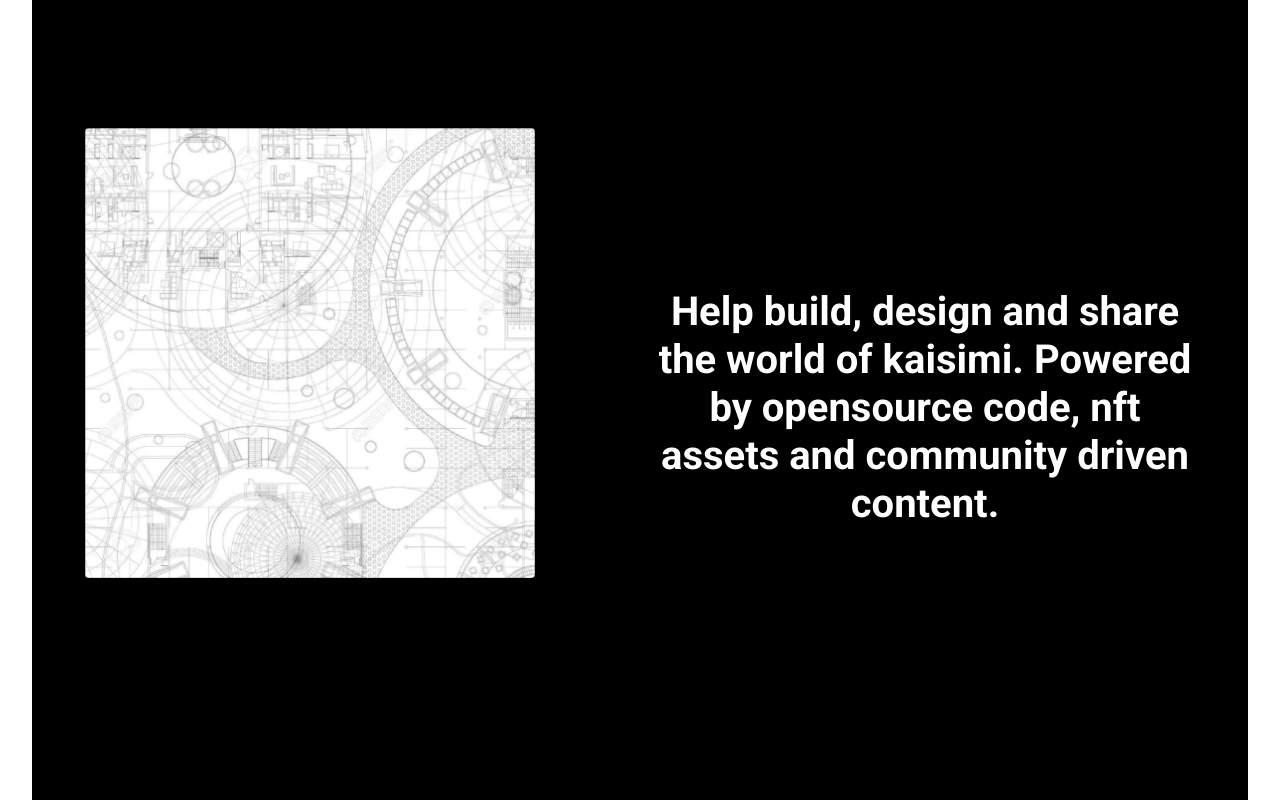
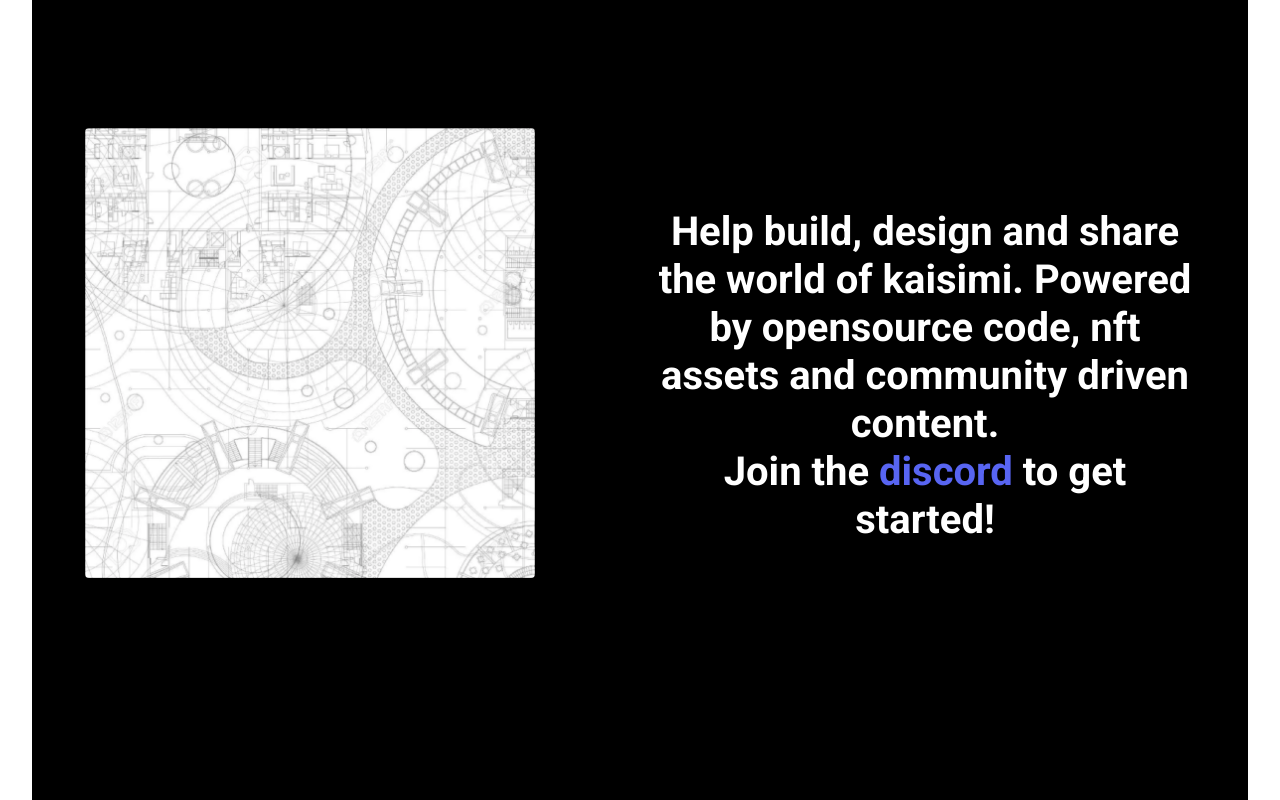
Before and after one commit to TheGodOfAwesome/Caste, a Next.js app: page / in a window 1280 px wide. Shown: the part 1600-2400 px from the top of the page. Built offline with nearby package versions, Linux system fonts and the light colour scheme.

Commit message:
added discord link

```diff
--- a/components/CreateSection.js
+++ b/components/CreateSection.js
@@ -16,9 +16,10 @@ const CreateSection = () => {
 
                         <MDBCol className='text-center'>
                             <MDBAnimation type='fadeInLeft' delay='.3s'>
-                                <h1 style={{color: "#ffffff", paddingTop:"4em"}} className='h1-responsive font-weight-bold mt-sm-5'>
+                                <h1 style={{color: "#ffffff", paddingTop:"2em"}} className='h1-responsive font-weight-bold mt-sm-5'>
                                     Help build, design and share the world of kaisimi. Powered by opensource code, nft assets
-                                    and community driven content.
+                                    and community driven content. <br/>
+                                    Join the <a style={{color:"#5865F2"}} href="https://discord.gg/FyWwUNXxy2">discord</a> to get started!
                                 </h1>
                             </MDBAnimation>
                         </MDBCol>
--- a/components/Navbar.js
+++ b/components/Navbar.js
@@ -277,6 +277,11 @@ export default function Navbar() {
 
                     {/* <MDBCard> */}
                     <MDBNavbarNav right>
+                        <MDBNavItem>
+                            <a href="https://discord.gg/FyWwUNXxy2" className="gplus-ic" style={{padding:"10px"}}>
+                                <i className="fab fa-discord white-text mr-lg-4"> </i>
+                            </a>
+                        </MDBNavItem>
                         {/* <MDBNavItem>
                             <MDBNavbarBrand>
                                 <strong  style={{ color: '#fff' }}>
```
